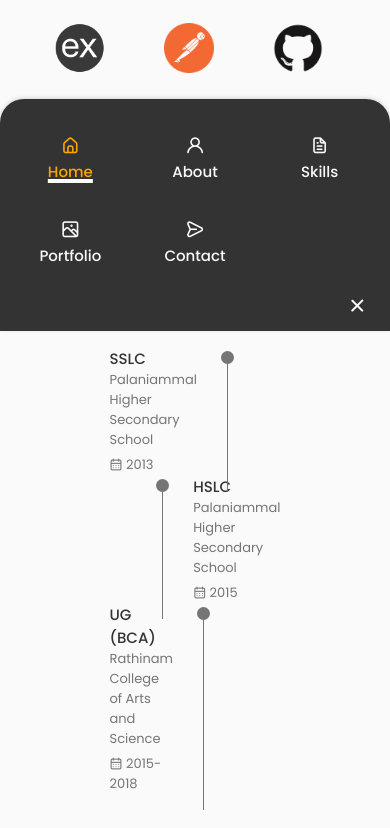
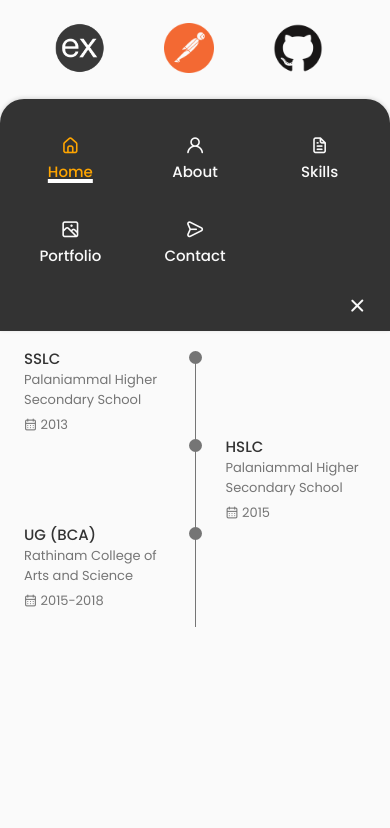
Before and after one commit to Mugesh2297/portfolio, a React (Create React App) app: page / in a window 390 px wide. Shown: the part 1357-2185 px from the top of the page. After the commit the page ends 2080 px from the top, so only its background shows below. Built offline with nearby package versions, Linux system fonts and the light colour scheme.

Commit message:
qualification changes

```diff
--- a/src/Components/Qualification/qualification.css
+++ b/src/Components/Qualification/qualification.css
@@ -78,3 +78,31 @@
     background-color: var(--text-color);
     transform: translate(6px, -7px);
 }
+@media screen and (max-width: 992px){
+    .qualification__container{
+        margin-left: auto;
+        margin-right: auto;
+    }
+
+    }
+
+    @media screen and (max-width: 768px){
+        .qualification__container{
+            margin-left: var(--mb-1-5);
+            margin-right: var(--mb-1-5);
+        }
+    }
+
+    @media screen and (max-width: 576px){
+      .qualification__sections{
+        grid-template-columns: initial;
+      }
+      .qualification__button{
+        margin: 0 var(--mb-0-75);
+      }
+    }
+    @media screen and (max-width: 350px){
+            .qualification__data{
+                gap: 0.5rem;
+            }
+    }
```
